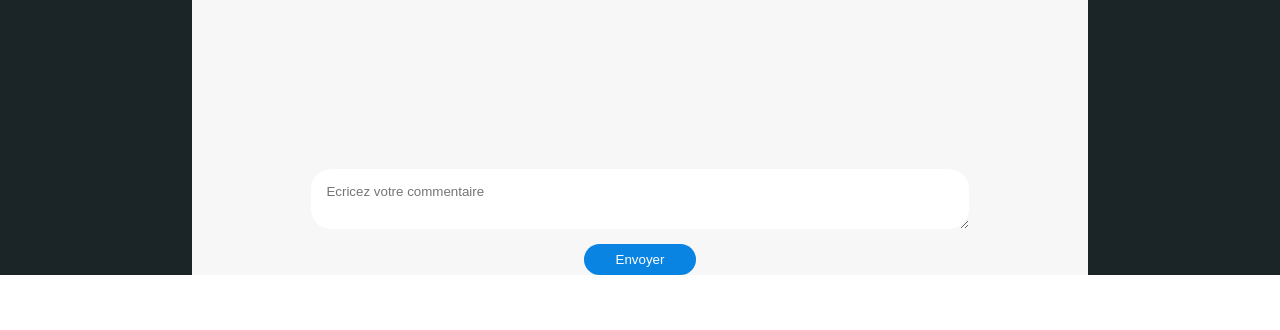
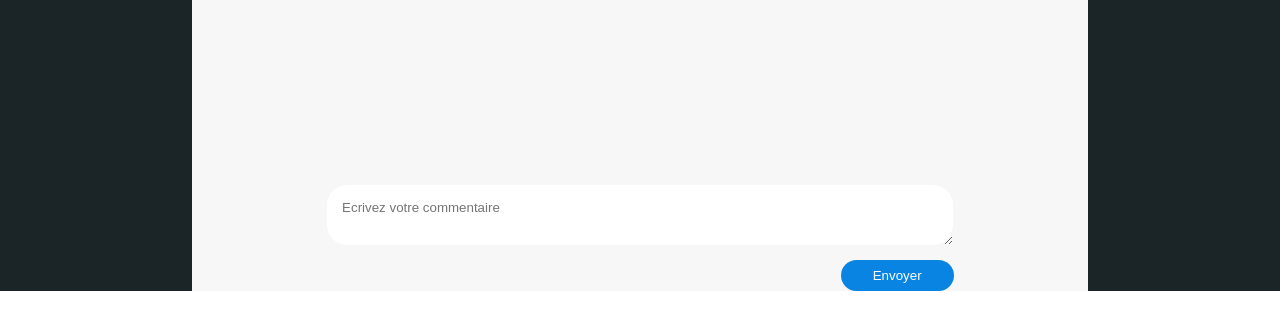
Before and after one commit to florentthomas/Projet5-oc, a PHP site: template App/Views/Article.twig in a window 1280 px wide. Shown: the top 330 px of the page. Run offline with PHP 8.4, Linux system fonts and the light colour scheme; the template is opened without the code that fills it, so the values that code supplies are empty; some libraries are stand-ins or nearby versions.

Commit message:
creation formulaire commentaire

```diff
--- a/App/Views/Article.twig
+++ b/App/Views/Article.twig
@@ -29,20 +29,27 @@
         </article>
 
 
-        <div id="form_comment">
 
-            <form action="{{URL}}blog/{{article.slug}}-{{article.id}}" method="post">
-                <textarea id="comment_area" name="comment" placeholder="Ecricez votre commentaire"></textarea>
-                <button type="submit">Envoyer</button>
-            </form>
-
-        </div>
 
         <div id="comments">
 
+            <div id="comment_article">
+
+            <form action="{{URL}}blog/{{article.slug}}-{{article.id}}" method="post" id="form_comment">
+                <input type="hidden" id="id_parent" name="id_parent" value="0"/>
+                <input type="hidden" id="id_article" name="id_article" value="{{article.id}}"/>
+                <textarea id="comment_area" name="comment" placeholder="Ecrivez votre commentaire"></textarea>
+                <div id="btn_form">
+                    <button type="submit">Envoyer</button>
+                    <button id="close_form">Fermer</button>
+                </div>
+            </form>
+
+            </div>
+
             {% for comment in comments %}
 
-                <div class="comment_article_card">
+                <div class="comment_article_card" id="comment-{{comment.id}}">
                     <div class="container_comment">
                         <div class="user">
                             <img src="{{URL}}Public/images/photo_profil"  alt=""/>
@@ -55,7 +62,7 @@
                         </div>
                     </div>
                     <div class="btn_comment">
-                        <button class="btn_response">Répondre</button><button>Signaler</button>
+                        <button class="btn_response" data-id="{{comment.id}}">Répondre</button><button>Signaler</button>
                     </div>
                 </div>
 
@@ -84,4 +91,7 @@
     </div>
     </div>
 </div>
+<script src="https://code.jquery.com/jquery-3.6.0.min.js" integrity="sha256-/xUj+3OJU5yExlq6GSYGSHk7tPXikynS7ogEvDej/m4=" crossorigin="anonymous"></script>
+<script src="{{URL}}Public/js/form-comment.js"></script>
+
 {% endblock %}
--- /dev/null
+++ b/Public/js/form-comment.js
@@ -0,0 +1,46 @@
+
+
+jQuery(document).ready(function($){
+
+    const form=$('#form_comment');
+
+    $('.btn_response').click(function(e){
+
+        e.preventDefault();
+
+        const id_parent=$(this).data('id');
+
+        const comment=$('#comment-'+ id_parent);
+
+        form.find('textarea').attr('placeholder', "Répondre au commentaire");
+        $('#id_parent').val(id_parent);
+
+        $("#close_form").show();
+
+        comment.after(form);
+
+
+    })
+
+
+    $('#close_form').click(function(e){
+
+        e.preventDefault();
+
+        const form_comment_article=$('#comment_article');
+
+        $('#id_parent').val(0);
+
+        form.find('textarea').attr('placeholder', "Ecrivez un commentaire");
+
+        $('#close_form').hide();
+
+        form_comment_article.append(form);
+
+    })
+
+
+
+
+
+});
--- a/Public/style.css
+++ b/Public/style.css
@@ -216,20 +216,32 @@ img{
     height: auto;
 }
 
+#comments{
+    width:70%;
+    margin: auto;
+}
+
+
+#form_comment{
+    margin-top:1rem;
+}
 
 
 #form_comment #comment_area{
-    width:70%;
+    width:95%;
     margin: auto;
     padding: 15px;
     border:none;
     border-radius: 20px;
 }
 
-#form_comment button{
-    display: block;
-    margin: auto;
+#btn_form{
     margin-top: 15px;
+    text-align: end;
+}
+
+#close_form{
+    display: none;
 }
 
 #comment_area:focus{
@@ -237,8 +249,7 @@ img{
 }
 
 .comment_article_card, .response_comment_card{
-    width:70%;
-    margin: auto;
+
     margin-top: 30px ;
     background-color:#fff;
     padding:15px;
@@ -256,7 +267,7 @@ img{
 }
 
 .response_comment_card{
-    margin-right: 90px;
+    margin-left: 90px;
 }
 
 .user{
```
